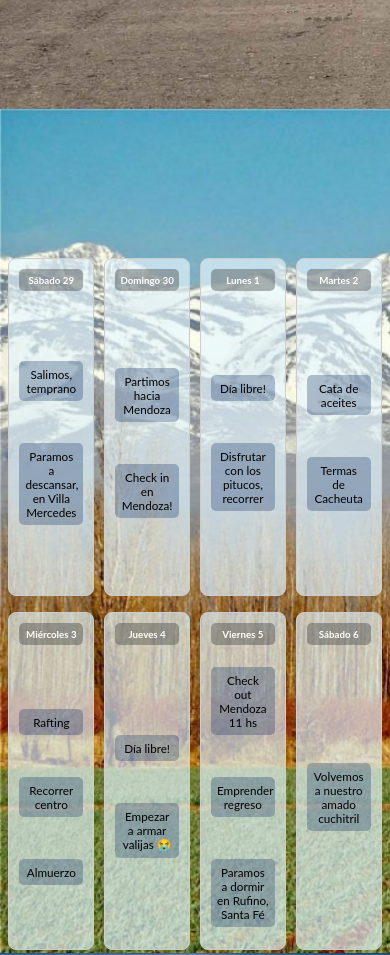
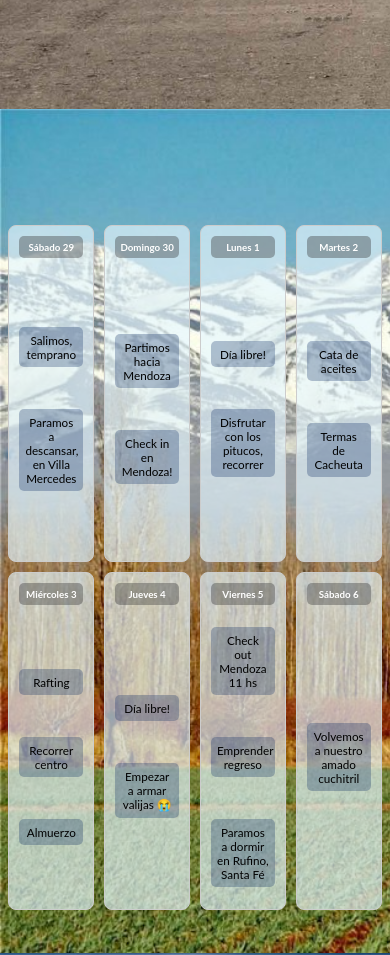
Before and after one commit to MauricioBuda/Mendoza, a website built with Vite: page index.html in a window 390 px wide. Shown: the part 735-1690 px from the top of the page. Built offline with nearby package versions, Linux system fonts and the light colour scheme.

Commit message:
Se ajustó margin top scroll y fondo de comprobantes

```diff
--- a/src/css/calendario.css
+++ b/src/css/calendario.css
@@ -144,9 +144,9 @@
     grid-template-columns: repeat(4, 1fr); /* 4 columnas */
     grid-template-rows: repeat(2, auto);   /* 2 filas */
     gap: 10px;
-    height: 100dvh;
     overflow: visible;
-    height: 85vh;
+    height: 75vh;
+    margin: 8vh auto;
   }
 
   .dia {
--- a/src/css/contador.css
+++ b/src/css/contador.css
@@ -6,7 +6,7 @@
     border-radius: 50%;
     height: 20vw;
     width: 20vw;
-    background-color: rgb(255, 255, 255, 0.4);
+    background-color: rgba(255, 255, 255, 0.561);
     font-size: 2vw;
     margin: auto;
     gap: 2vh;
```
